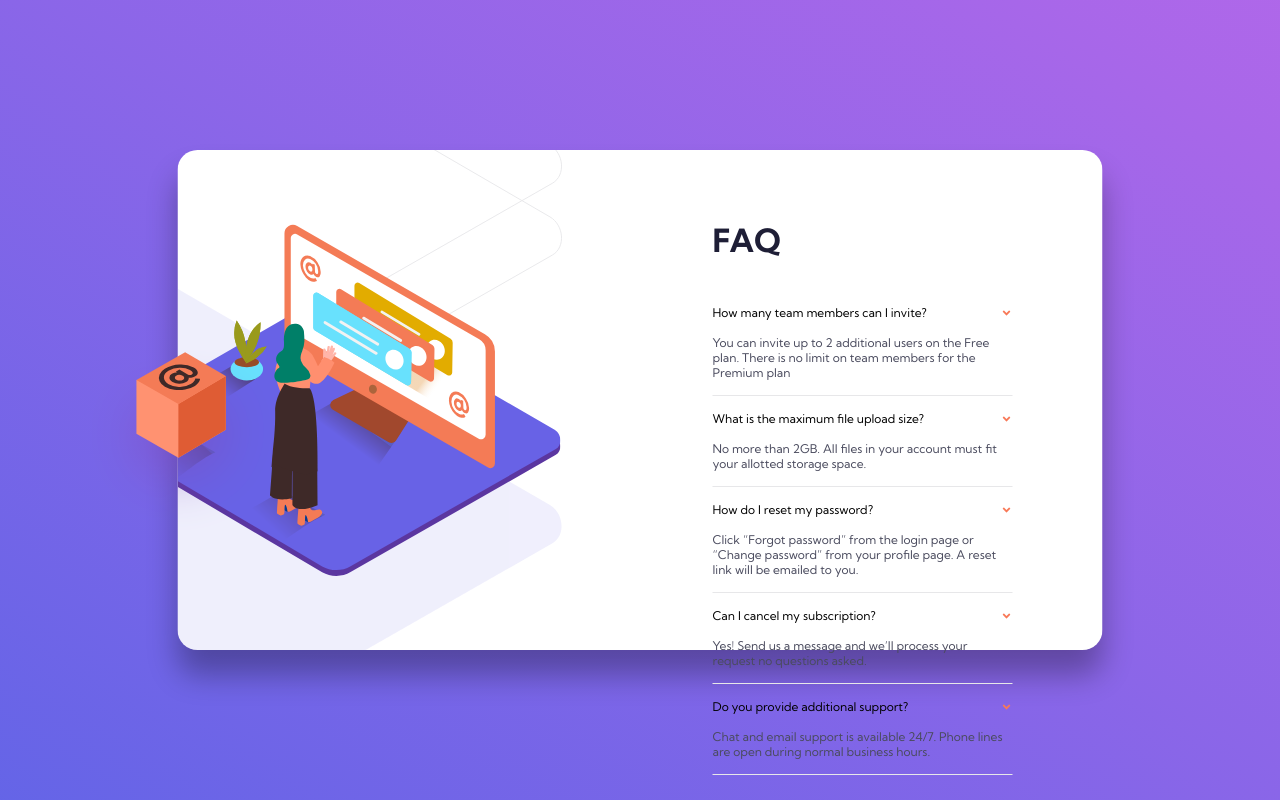
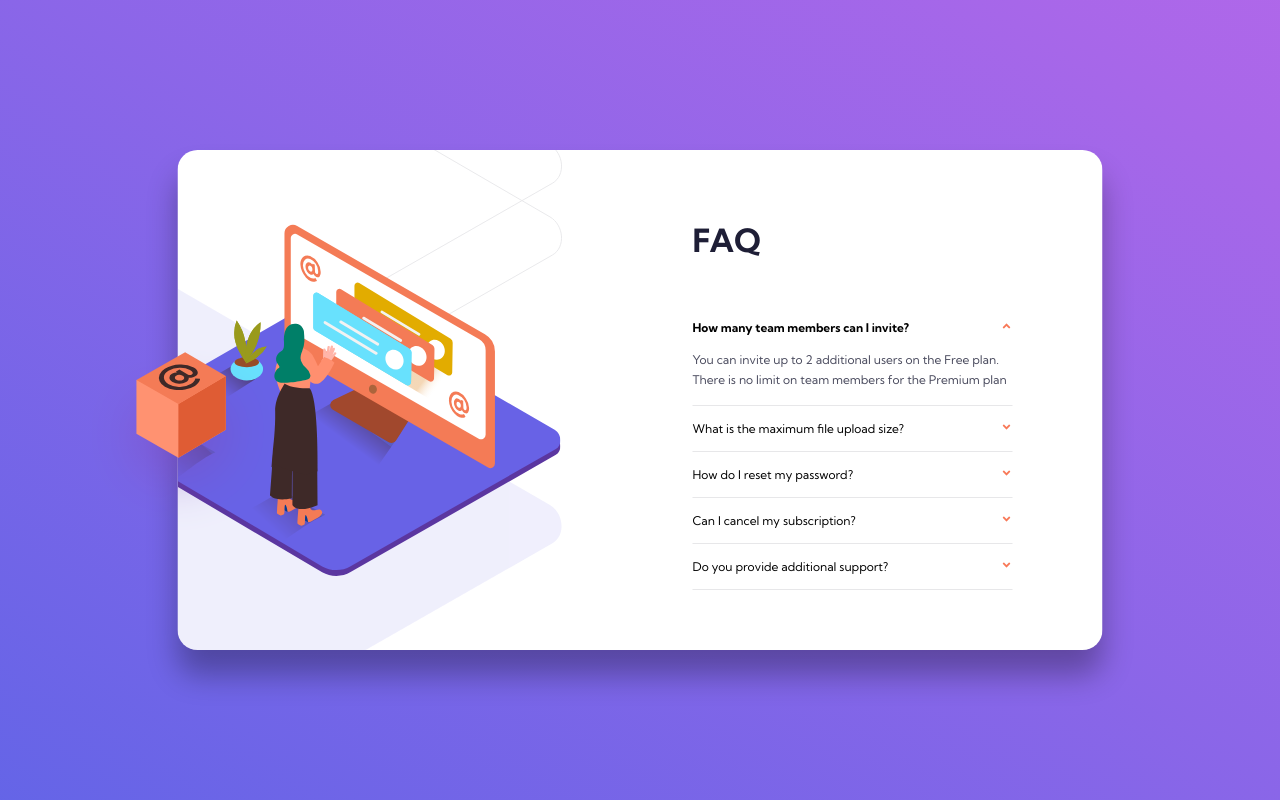
Before and after one commit to artemmatiushenko1/accordionComponent, a React (Create React App) app: page / in a window 1280 px wide. Both pictures are taken after a click on the element "How many team members can I invite?". Built offline with nearby package versions, Linux system fonts and the light colour scheme.

Commit message:
new commit

```diff
--- a/src/components/Accordion.css
+++ b/src/components/Accordion.css
@@ -1,7 +1,7 @@
 .Accordion {
     position: relative;
     height: 100%;
-    width: 300px;
+    width: 320px;
 }
 
 .question {
@@ -11,7 +11,15 @@
     align-items: center;
     justify-content: space-between;
     cursor: pointer;
-    padding-bottom: 15px;
+    transition: color 0.3s;
+}
+
+.question-active {
+    font-weight: 700;
+}
+
+.question:hover {
+    color: hsl(14, 88%, 65%);
 }
 
 .arrow-btn {
@@ -21,10 +29,16 @@
 .answer {
     font-size: 12px;
     color: hsl(237, 12%, 33%);
-    padding-bottom: 15px;
-    border-bottom: 1px solid hsl(240, 5%, 91%);
+    padding-top: 15px;
+    line-height: 20px;
+    transition: all 0.3s ease;
 }
 
 .accordion-element {
-    margin-bottom: 15px;
+    padding: 15px 0;
+    border-bottom: 1px solid hsl(240, 5%, 91%);
+    display: grid;
+    grid-template-columns: 100%;
+    grid-template-rows: 100%, 100%;
+    align-items: center;
 }
--- a/src/components/Accordion.js
+++ b/src/components/Accordion.js
@@ -1,19 +1,47 @@
+import React, { useState } from 'react';
 import { FaAngleDown, FaAngleUp } from 'react-icons/fa';
 import { Data } from './Data';
 import './Accordion.css';
 
 function Accordion() {
+    const [clicked, setClicked] = useState(false);
+
+    const toogle = (index) => {
+        if (clicked === index) {
+            return setClicked(null);
+        }
+
+        setClicked(index);
+    };
+
     return (
         <div className="Accordion">
             <div className="wrapper-accordion">
                 {Data.map((item, index) => {
                     return (
                         <div className="accordion-element">
-                            <h1 className="question">
-                                {item.question}{' '}
-                                <FaAngleDown className="arrow-btn"></FaAngleDown>
+                            <h1
+                                className={
+                                    'question ' +
+                                    (clicked === index ? 'question-active' : '')
+                                }
+                                onClick={() => toogle(index)}
+                                key={index}
+                            >
+                                {item.question}
+                                <span>
+                                    {clicked === index ? (
+                                        <FaAngleUp className="arrow-btn"></FaAngleUp>
+                                    ) : (
+                                        <FaAngleDown className="arrow-btn"></FaAngleDown>
+                                    )}
+                                </span>
                             </h1>
-                            <p className="answer">{item.answer}</p>
+                            {clicked === index ? (
+                                <p className={'answer'}>{item.answer}</p>
+                            ) : (
+                                ''
+                            )}
                         </div>
                     );
                 })}
```
